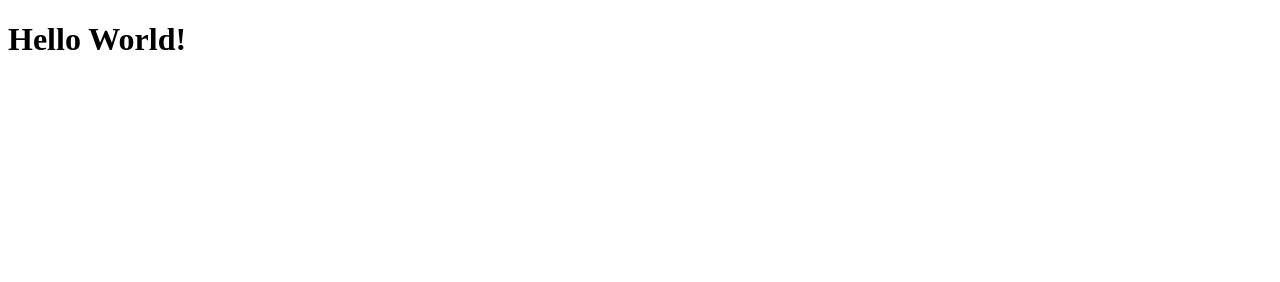
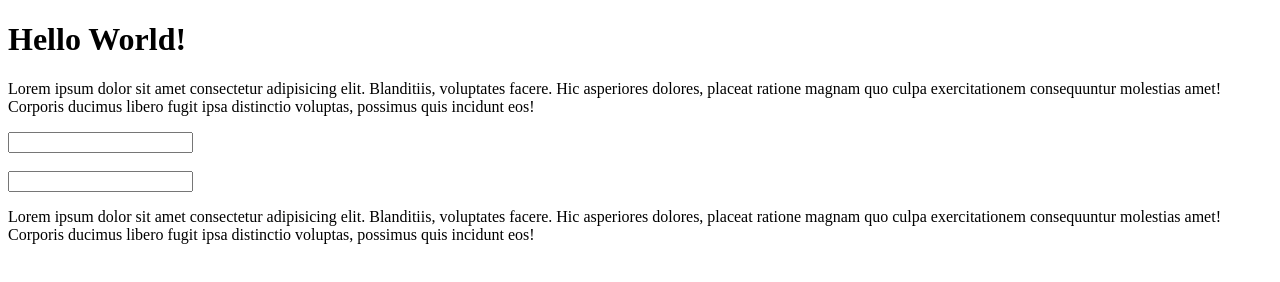
Before and after one commit to bhagwan48/WebDev-Learning, a plain HTML site: page TestHTML/abcd.html in a window 1280 px wide. Drawn offline with Linux system fonts and the light colour scheme.

Commit message:
editing TestHTML/abcd.html file

```diff
--- a/TestHTML/abcd.html
+++ b/TestHTML/abcd.html
@@ -7,5 +7,11 @@
 </head>
 <body>
     <h1>Hello World!</h1>
+    <p>Lorem ipsum dolor sit amet consectetur adipisicing elit. Blanditiis, voluptates facere. Hic asperiores dolores, placeat ratione magnam quo culpa exercitationem consequuntur molestias amet! Corporis ducimus libero fugit ipsa distinctio voluptas, possimus quis incidunt eos!</p>
+    <input type="text">
+    <br>
+    <br>
+    <input type="text">
+    <p>Lorem ipsum dolor sit amet consectetur adipisicing elit. Blanditiis, voluptates facere. Hic asperiores dolores, placeat ratione magnam quo culpa exercitationem consequuntur molestias amet! Corporis ducimus libero fugit ipsa distinctio voluptas, possimus quis incidunt eos!</p>
 </body>
 </html>
```
